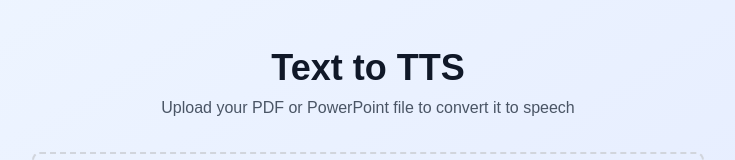
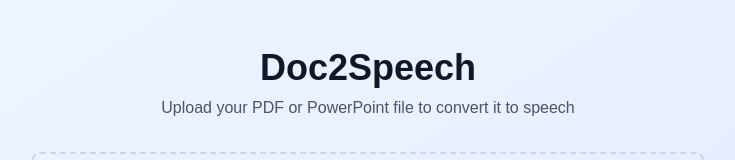
Before and after one commit to everythingai2021/doc2speech-frontend, a Next.js app: page / in a window 1280 px wide. Shown: the top 160 px of the page, without its empty margins (272-1007 px from the left). Built offline with nearby package versions, Linux system fonts and the light colour scheme.

Commit message:
change name

```diff
--- a/src/app/page.tsx
+++ b/src/app/page.tsx
@@ -5,7 +5,7 @@
     <div className="min-h-screen bg-gradient-to-br from-blue-50 to-indigo-100 py-12 px-4">
       <div className="max-w-2xl mx-auto">
         <div className="text-center mb-8">
-          <h1 className="text-4xl font-bold text-gray-900 mb-2">Text to TTS</h1>
+          <h1 className="text-4xl font-bold text-gray-900 mb-2">Doc2Speech</h1>
           <p className="text-gray-600">Upload your PDF or PowerPoint file to convert it to speech</p>
         </div>
         <PDFForm />
```
